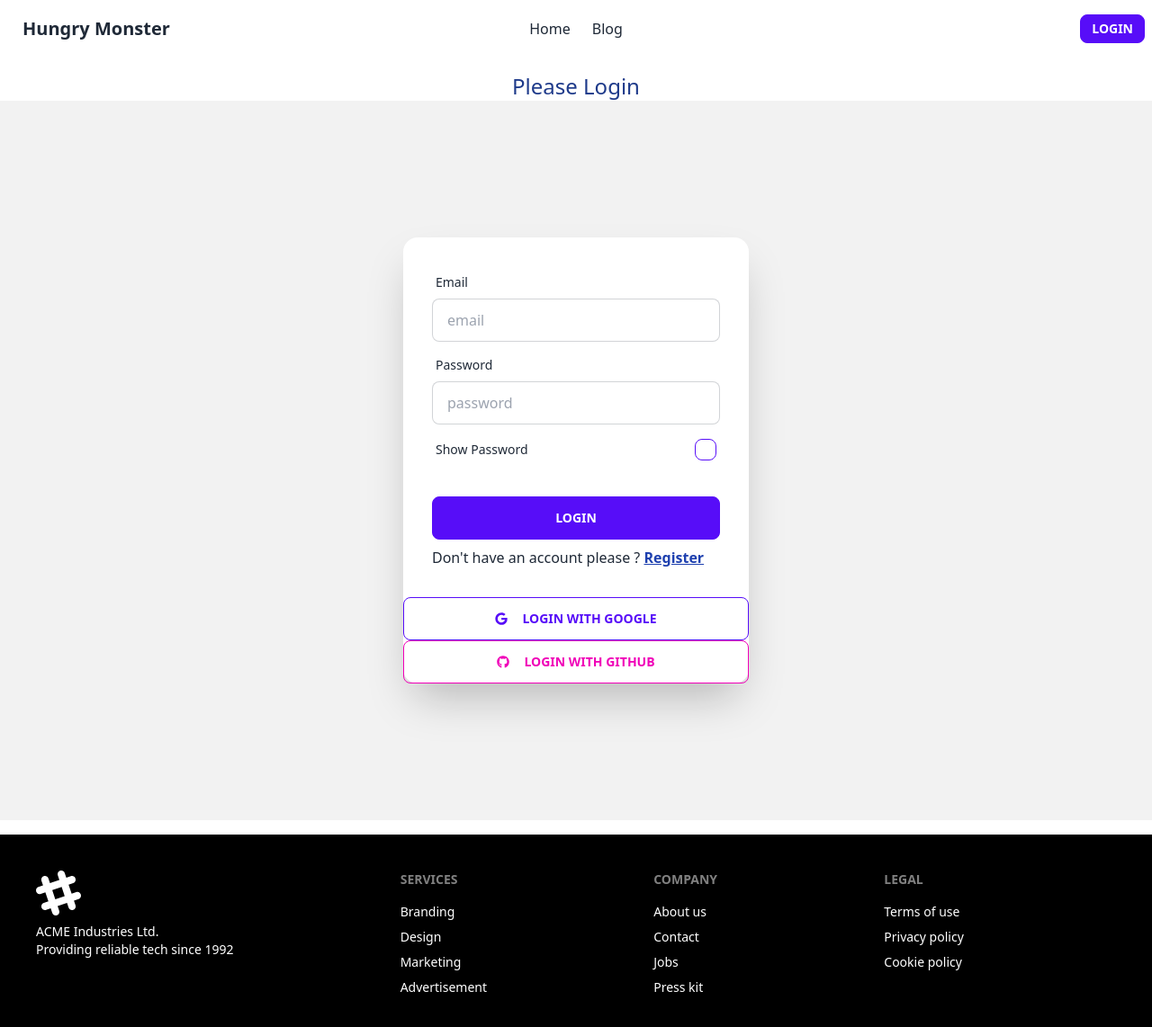
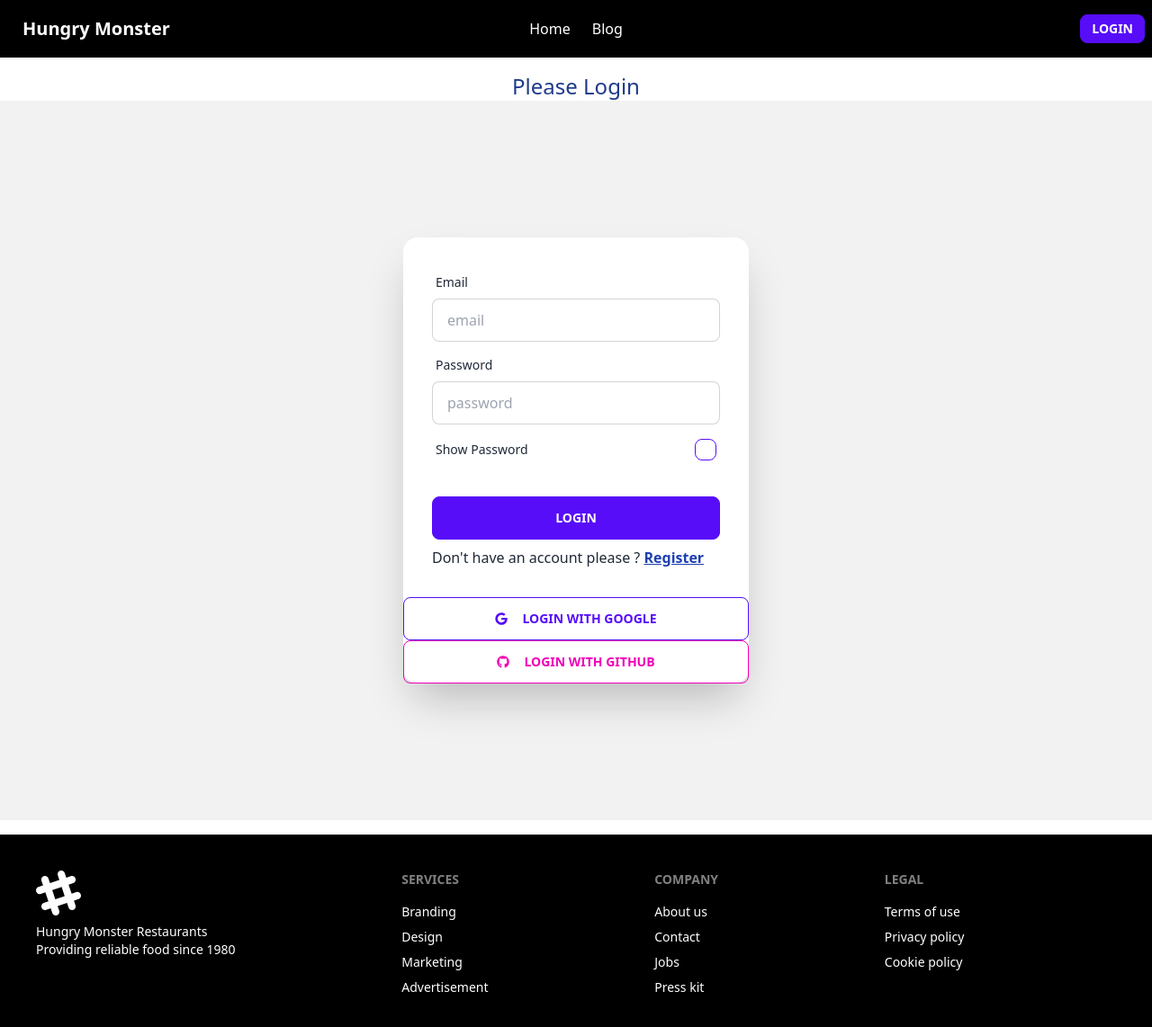
Before and after one commit to Monirul-Jim/chef-receipe-client, a React (Vite) app: page /login in a window 1280 px wide. Shown: the top 1142 px of the page at 90% size. Built offline with nearby package versions, Linux system fonts and the light colour scheme; no server answers.

Commit message:
error page

```diff
--- /dev/null
+++ b/src/layout/errorPage/ErrorElement.jsx
@@ -0,0 +1,24 @@
+import React from 'react';
+import error from '../../assets/error page.jpg'
+import { Link } from 'react-router-dom';
+
+const ErrorElement = () => {
+    return (
+        <div className="flex flex-col items-center justify-center h-screen">
+      <img
+        src={error}
+        alt="Error"
+        className="w-64 h-64 mb-8"
+      />
+      <h1 className="text-4xl font-bold mb-2">Oops! Something went wrong.</h1>
+      <p className="text-gray-600 text-lg mb-8">
+        We're sorry, but an unexpected error occurred. Please try again later.
+      </p>
+      <Link to='/'><button className="px-4 py-2 bg-blue-500 text-white rounded hover:bg-blue-600">
+        Go back to home
+      </button></Link>
+    </div>
+    );
+};
+
+export default ErrorElement;
--- a/src/pages/Header/Header.jsx
+++ b/src/pages/Header/Header.jsx
@@ -14,8 +14,23 @@ const Header = () => {
                     </div>
                 </div>
             </div>
+            <>
+            <h1 className='mt-8 text-2xl font-semibold text-center'>Elevating Your Dining Experience Through Our Hospitality </h1>
+                <div className="flex justify-center items-center mt-12">
+                    <div className="grid sm:grid-cols-1 lg:grid-cols-2 lg:space-x-32">
+                        <div>
+                            <img className="w-full h-96 lg:ms-4 rounded-lg shadow-lg" src="https://encrypted-tbn0.gstatic.com/images?q=tbn:ANd9GcRZwXNfJLgwdYszcOg7kcL4ngk1DwDHNDhOe-HmJC7FyAY9l1il3ZrYSmAA-1dUpv96m4Q&usqp=CAU" alt="" />
+                        </div>
+                        <div>
+                            <p className="sm:p-4 text-lg text-gray-700 mt-4">We are a team of passionate foodies who are dedicated to providing our customers with exceptional service and delicious cuisine. Our menu features a wide variety of mouth-watering dishes, each prepared with the freshest ingredients and carefully crafted to satisfy even the most discerning palates. From classic comfort food to contemporary culinary creations, we offer something for everyone.</p>
+                            <p className="sm:p-4 text-lg text-gray-700 mt-4">In addition to our amazing food, we are committed to providing top-notch service. Our friendly and knowledgeable staff will make sure that you have a memorable dining experience, whether you're joining us for a quick lunch or a leisurely dinner.</p>
+                            <p className="sm:p-4 text-lg text-gray-700 mt-4">So come dine with us and discover why our restaurant is the go-to destination for food lovers in the area. We can't wait to serve you!</p>
+                        </div>
+                    </div>
+                </div>
+            </>
 
-            </>
+        </>
 
     );
 };
--- a/src/pages/singleData/SingleData.jsx
+++ b/src/pages/singleData/SingleData.jsx
@@ -14,7 +14,7 @@ const SingleData = ({ detail }) => {
     return (
         <div>
 
-            <div className="card w-96 bg-base-100 shadow-xl mx-auto border-2">
+            <div className="card w-98 bg-base-100 shadow-xl mx-auto border-2">
                 <figure className="aspect-w-1 aspect-h-1"><img className="object-cover w-full" src={food_picture} alt="Food" /></figure>
                 <div className="card-body">
                     <h2 className="card-title">{recipe_name}</h2>
--- a/src/pages/singleDetail/SingleChef.jsx
+++ b/src/pages/singleDetail/SingleChef.jsx
@@ -1,14 +1,18 @@
 import React from 'react';
 import { useLoaderData } from 'react-router-dom';
 import SingleData from '../singleData/SingleData';
+import SingleChefDetails from '../singlechef/SingleChefDetails';
 
 const SingleChef = () => {
     const details=useLoaderData()
     console.log();
     return (
         <div>
+              <>
+                  {/* <SingleChefDetails  data={details}></SingleChefDetails> */}
+                </>
             <div className='grid grid-cols-1 sm:grid-cols-2 lg:grid-cols-3 gap-6 mt-6'>
-            {
+          {
                 details.map(detail=><SingleData key={detail._id}  detail={detail}></SingleData>)
             }
            </div>
--- /dev/null
+++ b/src/pages/singlechef/SingleChefDetails.jsx
@@ -0,0 +1,21 @@
+import React, { useEffect, useState } from 'react';
+
+const SingleChefDetails = () => {
+    // const {chef_picture,chef_name,years_of_experience,num_recipes,likes,description}=data
+    return (
+        <div>
+          {/* <div className="flex items-center justify-between bg-gray-100 p-6">
+  <div className="w-1/2 pr-6">
+    <h2 className="text-3xl font-bold mb-4">Your Text Here</h2>
+    <p className="text-gray-700 text-lg">Your text description goes here. Lorem ipsum dolor sit amet, consectetur adipiscing elit. Donec eget ligula id libero posuere feugiat vel non felis. Sed fringilla malesuada nibh ac consequat.</p>
+  </div>
+  <div className="w-1/2">
+    <img className='w-64 h-64' src={chef_picture?chef_picture:'hi'} alt="Your Image Alt Text"/>
+  </div>
+</div> */}
+
+        </div>
+    );
+};
+
+export default SingleChefDetails;
--- a/src/shared/Footer/Footer.jsx
+++ b/src/shared/Footer/Footer.jsx
@@ -6,7 +6,7 @@ const Footer = () => {
             <footer className="footer p-10 bg-black text-white mt-4">
                 <div>
                     <svg width="50" height="50" viewBox="0 0 24 24" xmlns="http://www.w3.org/2000/svg" fillRule="evenodd" clipRule="evenodd" className="fill-current"><path d="M22.672 15.226l-2.432.811.841 2.515c.33 1.019-.209 2.127-1.23 2.456-1.15.325-2.148-.321-2.463-1.226l-.84-2.518-5.013 1.677.84 2.517c.391 1.203-.434 2.542-1.831 2.542-.88 0-1.601-.564-1.86-1.314l-.842-2.516-2.431.809c-1.135.328-2.145-.317-2.463-1.229-.329-1.018.211-2.127 1.231-2.456l2.432-.809-1.621-4.823-2.432.808c-1.355.384-2.558-.59-2.558-1.839 0-.817.509-1.582 1.327-1.846l2.433-.809-.842-2.515c-.33-1.02.211-2.129 1.232-2.458 1.02-.329 2.13.209 2.461 1.229l.842 2.515 5.011-1.677-.839-2.517c-.403-1.238.484-2.553 1.843-2.553.819 0 1.585.509 1.85 1.326l.841 2.517 2.431-.81c1.02-.33 2.131.211 2.461 1.229.332 1.018-.21 2.126-1.23 2.456l-2.433.809 1.622 4.823 2.433-.809c1.242-.401 2.557.484 2.557 1.838 0 .819-.51 1.583-1.328 1.847m-8.992-6.428l-5.01 1.675 1.619 4.828 5.011-1.674-1.62-4.829z"></path></svg>
-                    <p>ACME Industries Ltd.<br />Providing reliable tech since 1992</p>
+                    <p>Hungry Monster Restaurants<br />Providing reliable food  since 1980</p>
                 </div>
                 <div>
                     <span className="footer-title">Services</span>
--- a/src/shared/navigationBar/NavigationBar.jsx
+++ b/src/shared/navigationBar/NavigationBar.jsx
@@ -11,7 +11,7 @@ const NavigationBar = () => {
         .catch(error=>console.log(error))
     }
     return (
-            <div className="navbar bg-base-100">
+            <div className="navbar bg-black">
             <div className="navbar-start">
                 <div className="dropdown">
                     <label tabIndex={0} className="btn btn-ghost lg:hidden">
@@ -23,10 +23,10 @@ const NavigationBar = () => {
                         <Link to='/blog-page'>Blog</Link>
                     </ul>
                 </div>
-                <Link to='/' className="btn btn-ghost normal-case text-xl" >Hungry Monster</Link>
+                <Link to='/' className="btn btn-ghost normal-case text-xl text-white" >Hungry Monster</Link>
             </div>
             <div className="navbar-center hidden lg:flex">
-                <ul className="menu menu-horizontal px-1 space-x-6">
+                <ul className="menu text-white menu-horizontal px-1 space-x-6">
                   <ActiveLink to='/'>Home</ActiveLink>
                     <ActiveLink to='/blog-page'>Blog</ActiveLink>
                 </ul>
```
Also changed, not shown: src/routes/Routes.jsx (+6 -1 lines), src/assets/error page.jpg (added).
